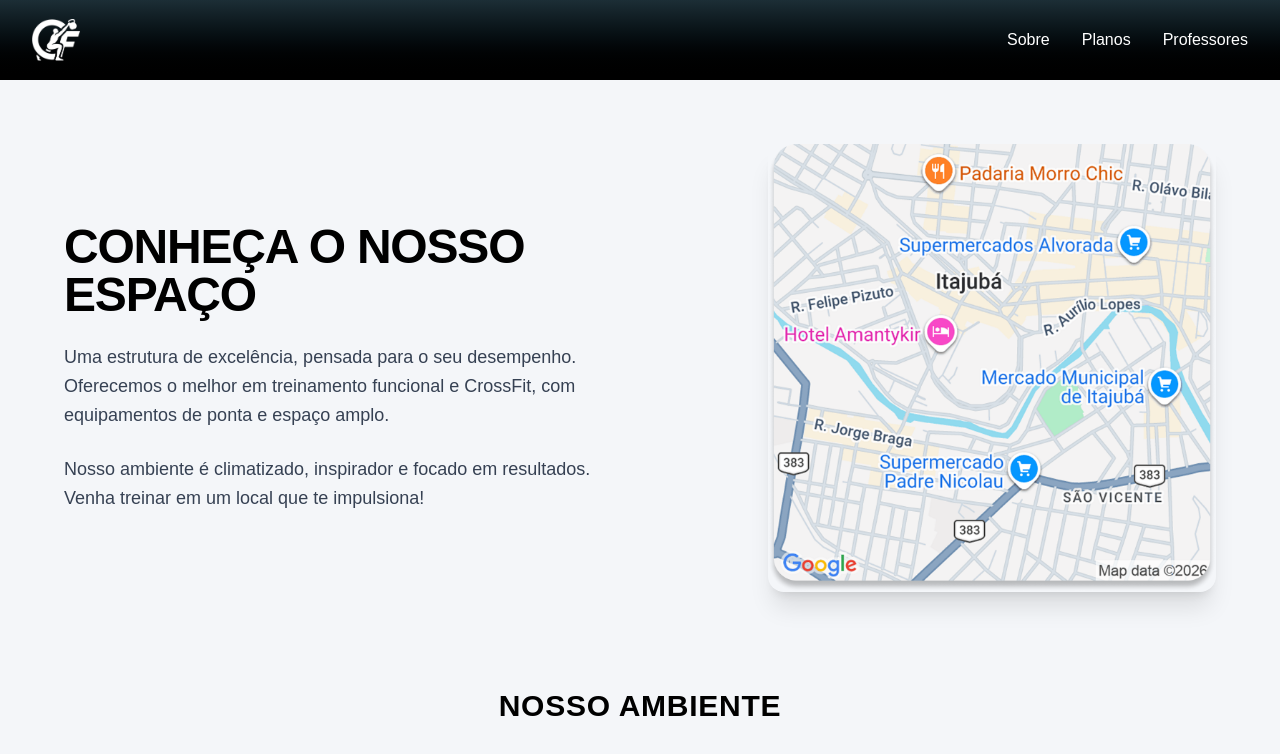
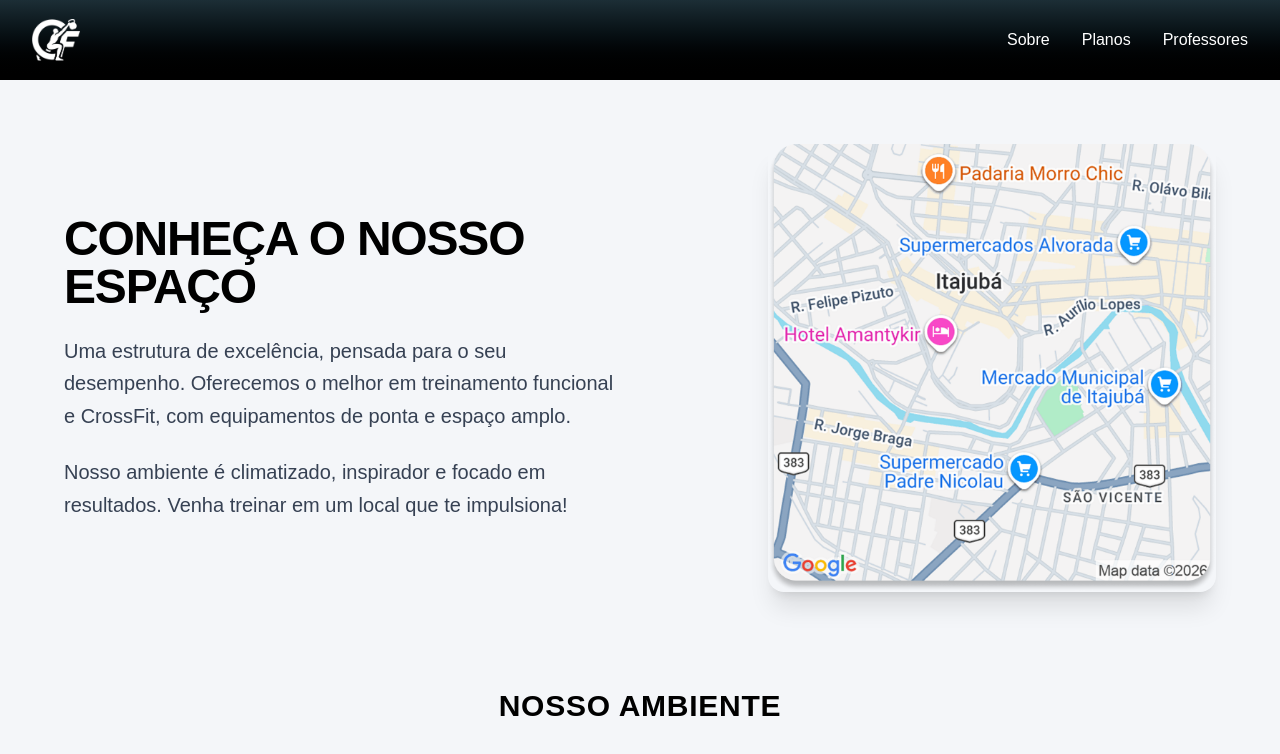
Before and after one commit to matheusferrari-mar/CrossForce, a Next.js app: page /sobrePage in a window 1280 px wide. Shown: the top 754 px of the page. Built offline with nearby package versions, Linux system fonts and the light colour scheme.

Commit message:
fix: correção no tamanho das fontes

```diff
--- a/src/app/sobrePage/page.tsx
+++ b/src/app/sobrePage/page.tsx
@@ -1,11 +1,8 @@
 import React from 'react';
-import Header from '../../components/header';
-import Footer from '../../components/footer';
-
 export default function SobrePage() {
   const imagensAmbiente = [
     '/img/sobreImages/equipamentos.jpg',
-    '/img/sobreImages/esteiras.jpg', // (Estou deduzindo os nomes pela imagem)
+    '/img/sobreImages/esteiras.jpg',
     '/img/sobreImages/halteresAcademia.jpg',
     '/img/sobreImages/interiorAcademia.jpg'
   ];
@@ -15,18 +12,18 @@ export default function SobrePage() {
       <main className="flex-1 bg-[#f4f6f9] w-full py-16 px-6 sm:px-12">
         <div className="max-w-6xl mx-auto space-y-24">
 
-          {/* Seção 1: Texto e Mapa */}
+
           <section className="flex flex-col md:flex-row items-center justify-between gap-12">
             <div className="flex-1 space-y-6">
               <h1 className="text-4xl md:text-5xl font-extrabold text-black uppercase tracking-tight">
                 Conheça o nosso espaço
               </h1>
-              <p className="text-lg text-gray-700 leading-relaxed font-medium">
+              <p className="text-xl text-gray-700 leading-relaxed font-medium">
                 Uma estrutura de excelência, pensada para o seu desempenho.
                 Oferecemos o melhor em treinamento funcional e CrossFit, com
                 equipamentos de ponta e espaço amplo.
               </p>
-              <p className="text-lg text-gray-700 leading-relaxed font-medium">
+              <p className="text-xl text-gray-700 leading-relaxed font-medium">
                 Nosso ambiente é climatizado, inspirador e focado em resultados.
                 Venha treinar em um local que te impulsiona!
               </p>
```
